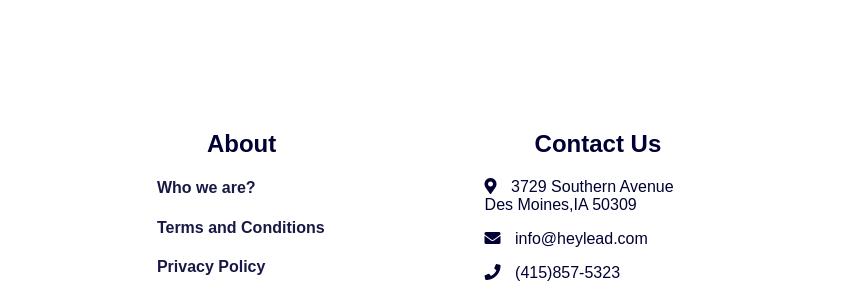
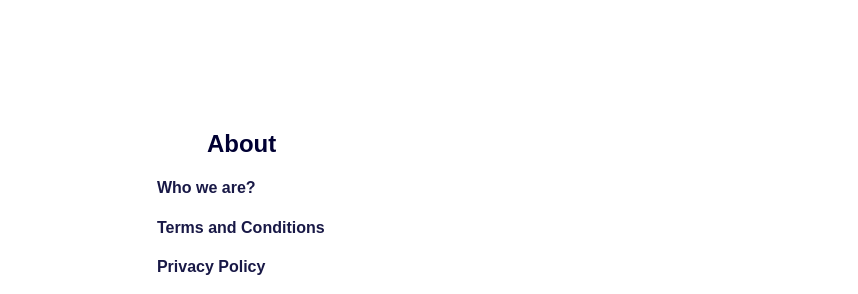
Before and after one commit to honeyjangra2309/heyLead, a plain HTML site: page index.html in a window 1280 px wide. Shown: the part 3206-3500 px from the top of the page, 422-1280 px from the left. Drawn offline with Linux system fonts and the light colour scheme.

Commit message:
removed footer data

```diff
--- a/index.html
+++ b/index.html
@@ -228,12 +228,7 @@
       <h4 style="opacity: 0.9;">Privacy Policy</h4>
       <h4 style="opacity: 0.9;">Sitemap</h4>
     </div>
-    <div class="footerData">
-      <h2>Contact Us</h2>
-      <p><i class="fas fa-map-marker-alt" style="margin-right: 10px;"></i>  3729 Southern Avenue <br> Des Moines,IA 50309</p>
-      <p><i class="fas fa-envelope" style="margin-right: 10px;"></i> info@heylead.com</p>
-      <p><i class="fas fa-phone" style="margin-right: 10px;"></i> (415)857-5323</p>
-    </div>
+
   </div>
   <!--footer section ends-->
 </body>
```
